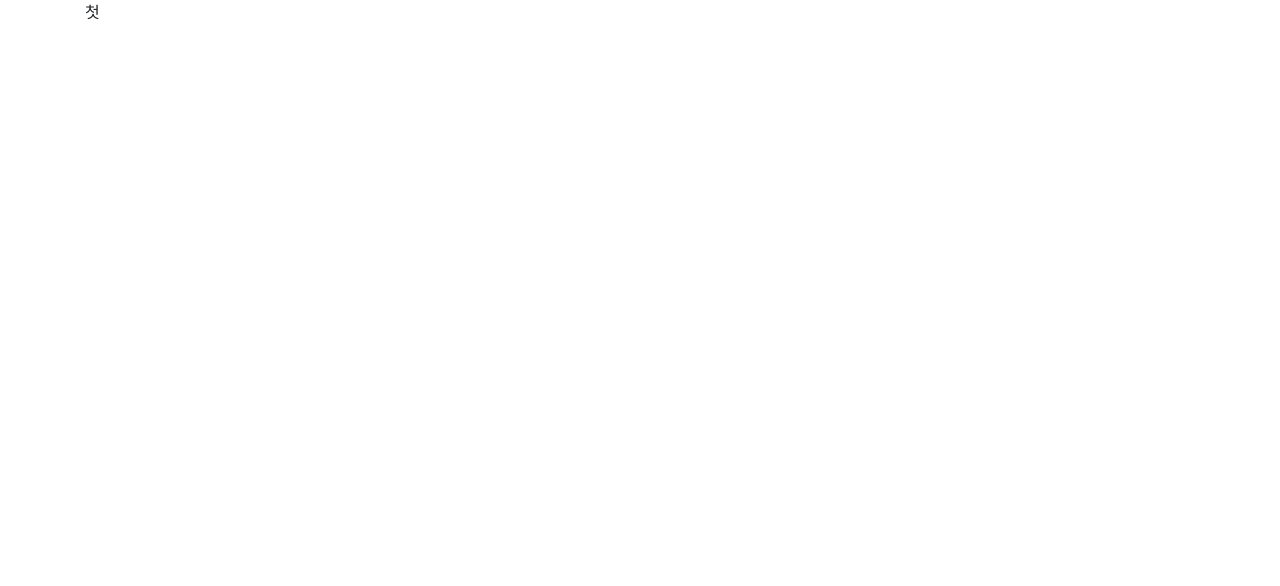
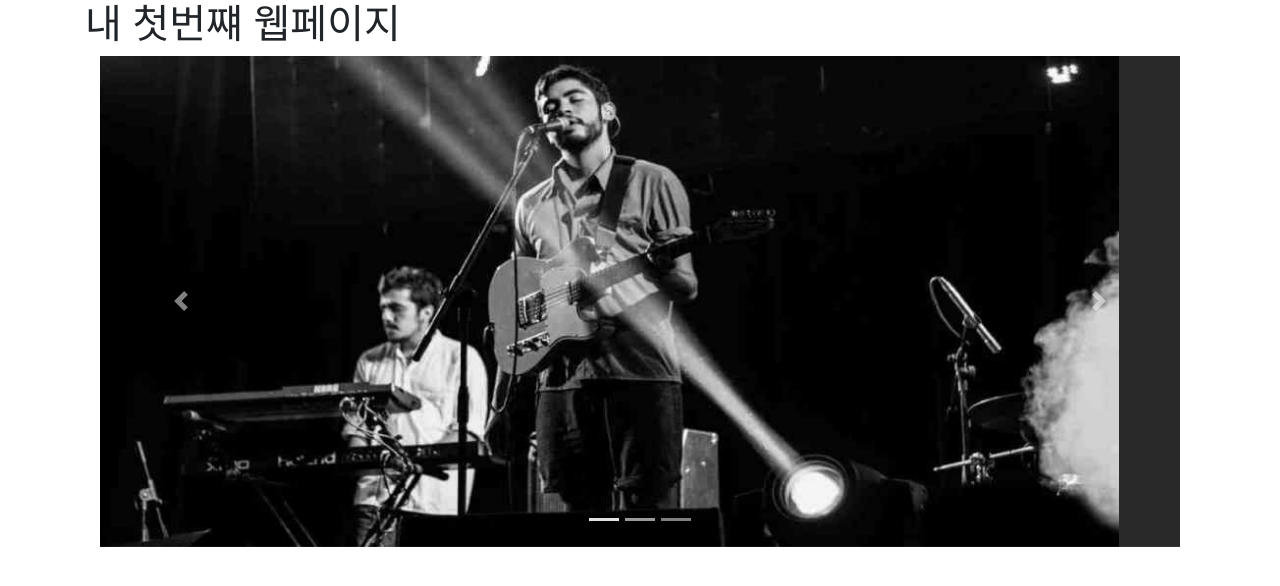
Before and after one commit to nf4200/my-first-webpage, a plain HTML site: page index.html in a window 1280 px wide. Drawn offline with nearby package versions, Linux system fonts and the light colour scheme.

Commit message:
add carousel

```diff
--- a/index.html
+++ b/index.html
@@ -13,6 +13,27 @@
     </style>
 </head>
 <body>
-    <div class="container">첫</div>
+    <div class="container">
+        <h1>내 첫번쨰 웹페이지</h1>
+    </div>
+    <div class="container">
+        <div class="container">
+            <div class="carousel slide" data-ride="carousel" id="demo">
+                <ul class="carousel-indicators">
+                    <li data-target="#demo" data-slide-to="0" class="active"></li>
+                    <li data-target="#demo" data-slide-to="1"></li>
+                    <li data-target="#demo" data-slide-to="2"></li>
+                </ul>
+                <div class="carousel-inner">
+                    <div class="carousel-item active"><img src="chicago.jpg" alt="" class="d-block w-100"></div>
+                    <div class="carousel-item"><img src="la.jpg" alt="" class="d-block w-100"></div>
+                    <div class="carousel-item"><img src="ny.jpg" alt="" class="d-block w-100"></div>
+                </div>
+
+                <a href="#demo" data-slide="prev" class="carousel-control-prev"><span class="carousel-control-prev-icon"></span></a>
+                <a href="#demo" data-slide="next" class="carousel-control-next"><span class="carousel-control-next-icon"></span></a>
+            </div>
+        </div>
+    </div>
 </body>
 </html>
```
Also changed, not shown: chicago.jpg (added), la.jpg (added), ny.jpg (added).
